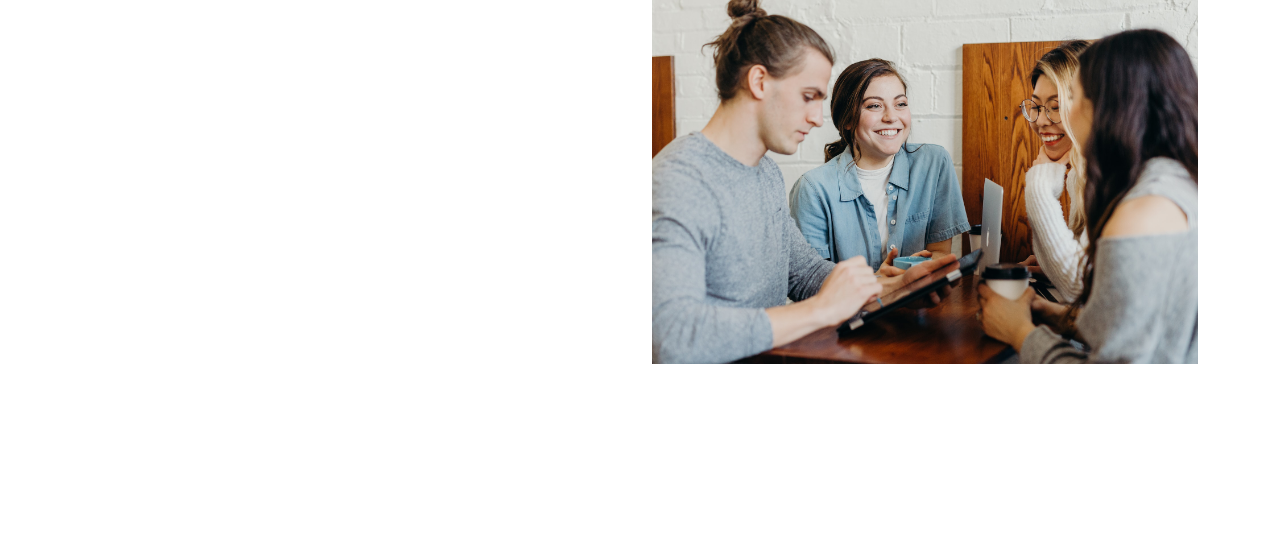
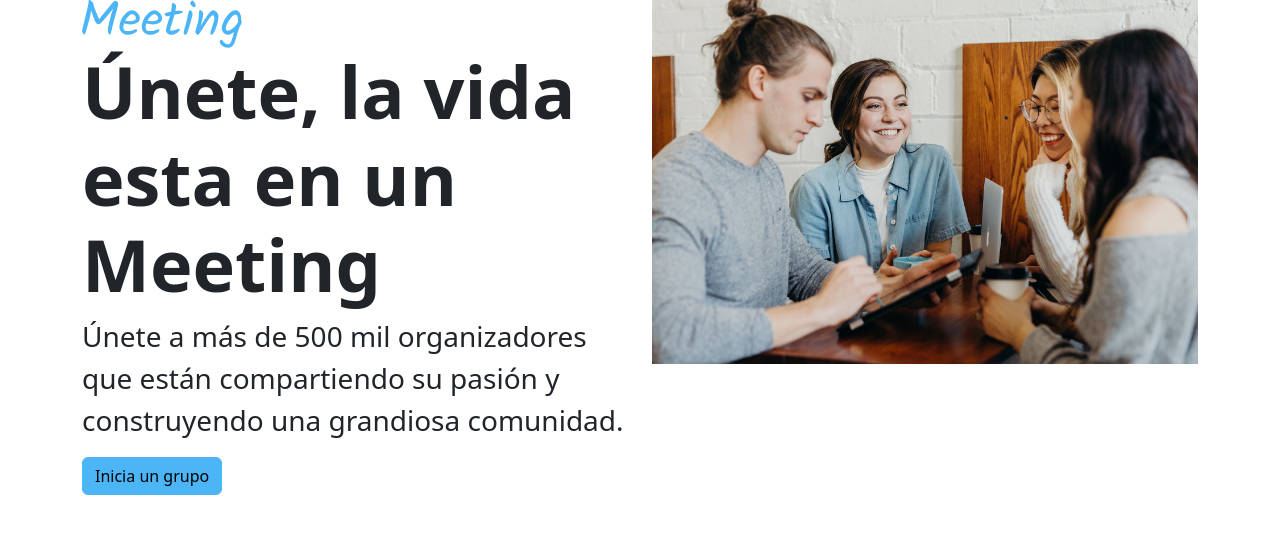
Before and after one commit to jeanpoolgg/meeting, a website: page index.html in a window 1280 px wide. Drawn offline with Linux system fonts and the light colour scheme.

Commit message:
Agregando html y css al Header

```diff
--- a/index.html
+++ b/index.html
@@ -5,14 +5,24 @@
     <meta name="viewport" content="width=device-width, initial-scale=1.0">
     <title>Meeting</title>
     <meta name="descripcion" content="Meeting desarrollado con Boostrap 5 y SASS.">
+    <link rel="preconnect" href="https://fonts.googleapis.com">
+    <link rel="preconnect" href="https://fonts.gstatic.com" crossorigin>
+    <link href="https://fonts.googleapis.com/css2?family=Roboto:wght@400;700;900&display=swap" rel="stylesheet">
     <link rel="stylesheet" href="build/css/style.css">
 </head>
 <body>
     <header class="container-xl header">
         <div class="row">
-            <div class="col-md-6"></div>
             <div class="col-md-6">
-                <img class="img-fluid" src="img/principal.jpg" alt="Imagen de un grupo de chicos que se encuentran felices en una reunión">
+                <img class="header_logo" src="img/logo.svg" alt="Logo de Meeting">
+                <h1 class="display-2">Únete, la vida esta en un Meeting</h1>
+                <p class="fs-3">
+                    Únete a más de 500 mil organizadores que están compartiendo su pasión y construyendo una grandiosa comunidad.
+                </p>
+                <a class="btn btn-primary" href="#">Inicia un grupo</a>
+            </div>
+            <div class="col-md-6">
+                <img class="img-fluid" src="img/principal.jpg" alt="Imagen de un grupo de jovenes que se encuentran felices en una reunión">
             </div>
         </div>
     </header>
--- a/src/scss/_custom.scss
+++ b/src/scss/_custom.scss
@@ -9,5 +9,8 @@ $primary: $blue;
 $secondary: $fields;
 $dark: $pine;
 
+// Tipografia
+$display-font-weight: 900;
+
 // Importar Boostrap
 @import '../../node_modules/bootstrap/scss/bootstrap.scss';
--- a/src/scss/header/_header.scss
+++ b/src/scss/header/_header.scss
@@ -1 +1,7 @@
 @use '../custom' as *;
+
+.header {
+    &_logo{
+        width: 10rem;
+    }
+}
```
Also changed, not shown: build/css/style.css, img/logo.svg (added), 1 other file.
